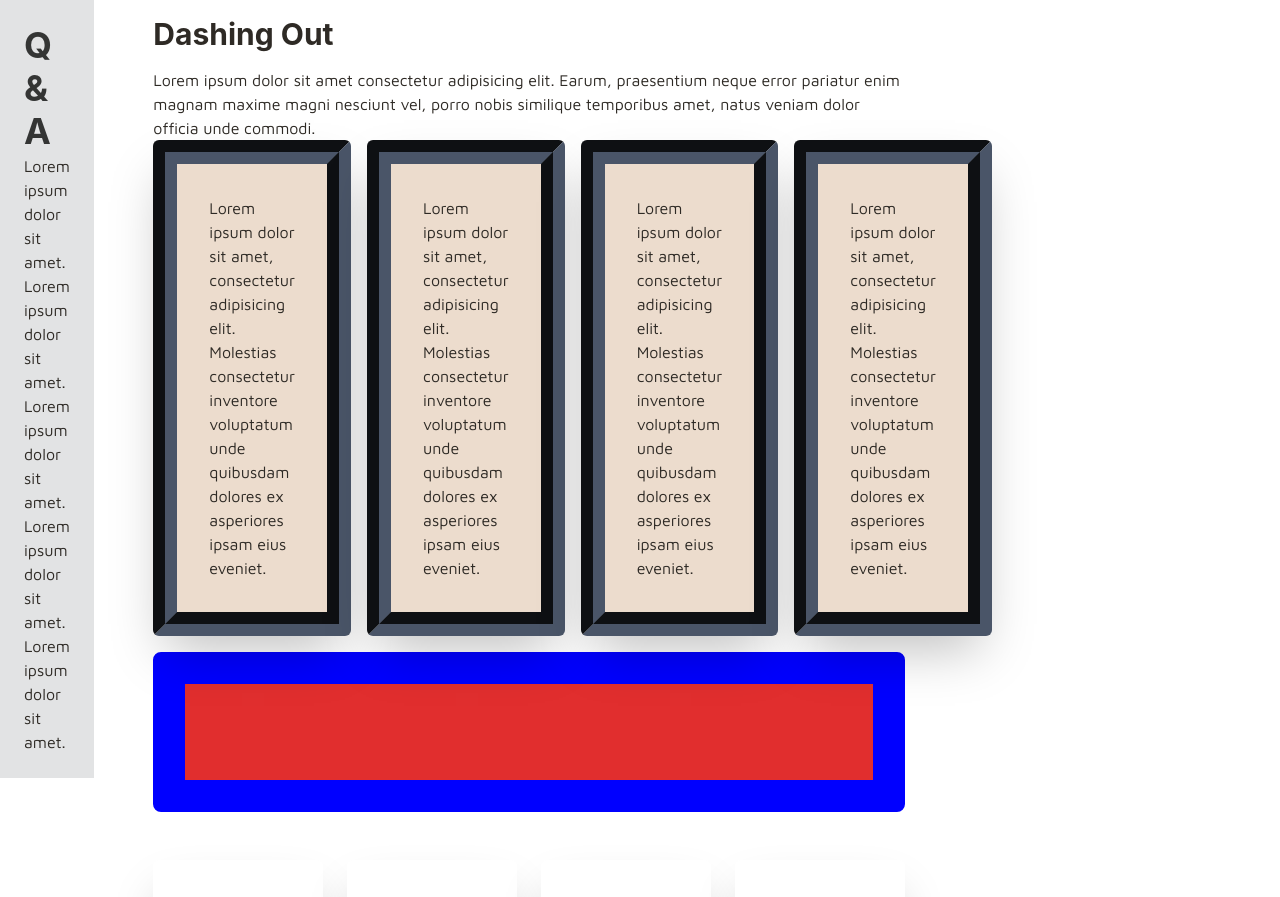
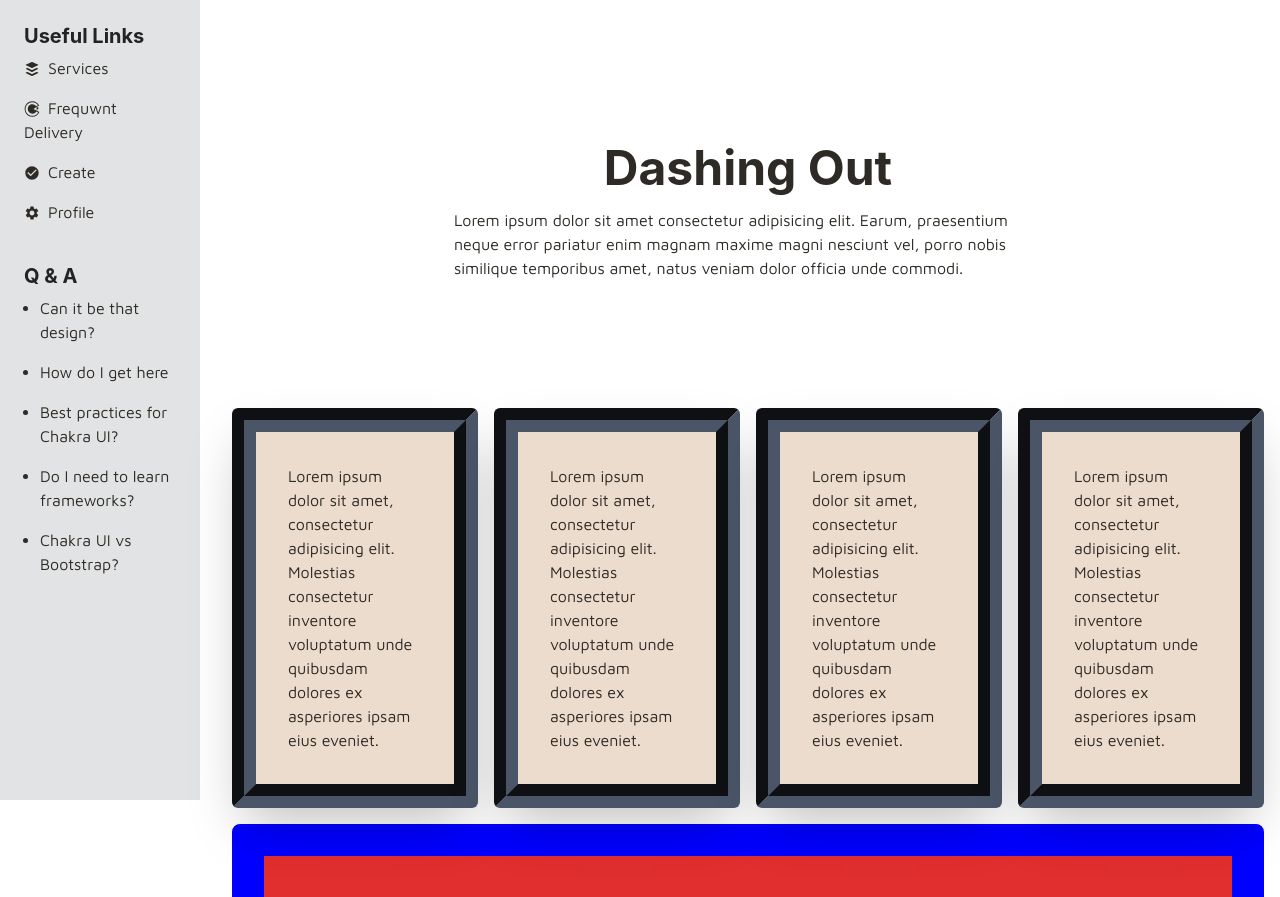
Before and after one commit to Henry-Egboh/jouper, a React (Vite) app: page / in a window 1280 px wide. Shown: the top 897 px of the page. Built offline with nearby package versions, Linux system fonts and the light colour scheme.

Commit message:
Added third party ListIcons to the sidebar

```diff
--- a/package.json
+++ b/package.json
@@ -10,6 +10,7 @@
     "preview": "vite preview"
   },
   "dependencies": {
+    "@chakra-ui/icons": "^2.0.18",
     "@chakra-ui/react": "^2.5.5",
     "@emotion/react": "^11.10.6",
     "@emotion/styled": "^11.10.6",
@@ -18,6 +19,7 @@
     "match-sorter": "^6.3.1",
     "react": "^18.2.0",
     "react-dom": "^18.2.0",
+    "react-icons": "^4.8.0",
     "react-router-dom": "^6.10.0",
     "sort-by": "^1.2.0"
   },
--- a/src/components/Dashboard.jsx
+++ b/src/components/Dashboard.jsx
@@ -1,91 +1,171 @@
-import { Box, Container, Heading, Flex, Text, VStack, HStack } from "@chakra-ui/react";
+import {
+  Box,
+  Container,
+  Heading,
+  Flex,
+  Text,
+  VStack,
+  HStack,
+  SimpleGrid,
+} from "@chakra-ui/react";
 
 const Dashboard = () => {
   return (
-        <Container maxW='90%'>
-            <Heading as='h3' size='lg' my='1rem'>
+    <Container maxW="100%">
+      <Container py={32} centerContent>
+        <Heading size='2xl' my="1rem">
           Dashing Out
         </Heading>
         <Text>
           Lorem ipsum dolor sit amet consectetur adipisicing elit. Earum,
-                praesentium neque error pariatur enim magnam maxime magni nesciunt vel,
-                porro nobis similique temporibus amet, natus veniam dolor officia unde commodi.
+          praesentium neque error pariatur enim magnam maxime magni nesciunt
+          vel, porro nobis similique temporibus amet, natus veniam dolor officia
+          unde commodi.
         </Text>
+      </Container>
+      {/* divs with thick border */}
       <Flex columnGap={4}>
-                <Box boxShadow='2xl' rounded='md' bg='#ecdccd' p={8} border='16px' borderColor='gray.600' borderWidth={24} borderStyle='groove'>
-                    <Text color='#f2f.80'>
-                        Lorem ipsum dolor sit amet, consectetur adipisicing elit.
-                        Molestias consectetur inventore voluptatum unde quibusdam dolores ex asperiores ipsam eius eveniet.
+        <Box
+          boxShadow="2xl"
+          rounded="md"
+          bg="#ecdccd"
+          p={8}
+          border="16px"
+          borderColor="gray.600"
+          borderWidth={24}
+          borderStyle="groove"
+        >
+          <Text color="#f2f.80">
+            Lorem ipsum dolor sit amet, consectetur adipisicing elit. Molestias
+            consectetur inventore voluptatum unde quibusdam dolores ex
+            asperiores ipsam eius eveniet.
           </Text>
         </Box>
-                <Box boxShadow='2xl' rounded='md' bg='#ecdccd' p={8} border='16px' borderColor='gray.600' borderWidth={24} borderStyle='groove'>
-                    <Text color='#f2f.80'>
-                        Lorem ipsum dolor sit amet, consectetur adipisicing elit.
-                        Molestias consectetur inventore voluptatum unde quibusdam dolores ex asperiores ipsam eius eveniet.
+        <Box
+          boxShadow="2xl"
+          rounded="md"
+          bg="#ecdccd"
+          p={8}
+          border="16px"
+          borderColor="gray.600"
+          borderWidth={24}
+          borderStyle="groove"
+        >
+          <Text color="#f2f.80">
+            Lorem ipsum dolor sit amet, consectetur adipisicing elit. Molestias
+            consectetur inventore voluptatum unde quibusdam dolores ex
+            asperiores ipsam eius eveniet.
           </Text>
         </Box>
-                <Box boxShadow='2xl' rounded='md' bg='#ecdccd' p={8} border='16px' borderColor='gray.600' borderWidth={24} borderStyle='groove'>
-                    <Text color='#f2f.80'>
-                        Lorem ipsum dolor sit amet, consectetur adipisicing elit.
-                        Molestias consectetur inventore voluptatum unde quibusdam dolores ex asperiores ipsam eius eveniet.
+        <Box
+          boxShadow="2xl"
+          rounded="md"
+          bg="#ecdccd"
+          p={8}
+          border="16px"
+          borderColor="gray.600"
+          borderWidth={24}
+          borderStyle="groove"
+        >
+          <Text color="#f2f.80">
+            Lorem ipsum dolor sit amet, consectetur adipisicing elit. Molestias
+            consectetur inventore voluptatum unde quibusdam dolores ex
+            asperiores ipsam eius eveniet.
           </Text>
         </Box>
-                <Box boxShadow='2xl' rounded='md' bg='#ecdccd' p={8} border='16px' borderColor='gray.600' borderWidth={24} borderStyle='groove'>
-                    <Text color='#f2f.80'>
-                        Lorem ipsum dolor sit amet, consectetur adipisicing elit.
-                        Molestias consectetur inventore voluptatum unde quibusdam dolores ex asperiores ipsam eius eveniet.
+        <Box
+          boxShadow="2xl"
+          rounded="md"
+          bg="#ecdccd"
+          p={8}
+          border="16px"
+          borderColor="gray.600"
+          borderWidth={24}
+          borderStyle="groove"
+        >
+          <Text color="#f2f.80">
+            Lorem ipsum dolor sit amet, consectetur adipisicing elit. Molestias
+            consectetur inventore voluptatum unde quibusdam dolores ex
+            asperiores ipsam eius eveniet.
           </Text>
         </Box>
       </Flex>
-            <Box p={12} border={8} borderColor='blue' bg='#e12e2e' borderWidth={32} borderStyle='solid' borderRadius={8} my={4}>
-
-            </Box>
+      {/* empty div */}
+      <Box
+        p={12}
+        border={8}
+        borderColor="blue"
+        bg="#e12e2e"
+        borderWidth={32}
+        borderStyle="solid"
+        borderRadius={8}
+        my={4}
+      ></Box>
 
       {/* stack boxes */}
-            <HStack spacing={6} py={8}>
-                <Box boxShadow='2xl' rounded='md' bg='#fff' p={8}>
-                    <Text color='#f2f.80'>
-                        Lorem ipsum dolor sit amet, consectetur adipisicing elit.
-                        Molestias consectetur inventore voluptatum unde quibusdam dolores ex asperiores ipsam eius eveniet.
+      <HStack as="div" spacing={6} py={8}>
+        <Box boxShadow="2xl" rounded="md" bg="#fff" p={8}>
+          <Text color="#f2f.80">
+            Lorem ipsum dolor sit amet, consectetur adipisicing elit. Molestias
+            consectetur inventore voluptatum unde quibusdam dolores ex
+            asperiores ipsam eius eveniet.
           </Text>
         </Box>
-                <Box boxShadow='2xl' rounded='md' bg='#fff' p={8}>
-                    <Text color='#f2f.80'>
-                        Lorem ipsum dolor sit amet, consectetur adipisicing elit.
-                        Molestias consectetur inventore voluptatum unde quibusdam dolores ex asperiores ipsam eius eveniet.
+        <Box boxShadow="2xl" rounded="md" bg="#fff" p={8}>
+          <Text color="#f2f.80">
+            Lorem ipsum dolor sit amet, consectetur adipisicing elit. Molestias
+            consectetur inventore voluptatum unde quibusdam dolores ex
+            asperiores ipsam eius eveniet.
           </Text>
         </Box>
-                <Box boxShadow='2xl' rounded='md' bg='#fff' p={8}>
-                    <Text color='#f2f.80'>
-                        Lorem ipsum dolor sit amet, consectetur adipisicing elit.
-                        Molestias consectetur inventore voluptatum unde quibusdam dolores ex asperiores ipsam eius eveniet.
+        <Box boxShadow="2xl" rounded="md" bg="#fff" p={8}>
+          <Text color="#f2f.80">
+            Lorem ipsum dolor sit amet, consectetur adipisicing elit. Molestias
+            consectetur inventore voluptatum unde quibusdam dolores ex
+            asperiores ipsam eius eveniet.
           </Text>
         </Box>
-                <Box boxShadow='2xl' rounded='md' bg='#fff' p={8}>
-                    <Text color='#f2f.80'>
-                        Lorem ipsum dolor sit amet, consectetur adipisicing elit.
-                        Molestias consectetur inventore voluptatum unde quibusdam dolores ex asperiores ipsam eius eveniet.
+        <Box boxShadow="2xl" rounded="md" bg="#fff" p={8}>
+          <Text color="#f2f.80">
+            Lorem ipsum dolor sit amet, consectetur adipisicing elit. Molestias
+            consectetur inventore voluptatum unde quibusdam dolores ex
+            asperiores ipsam eius eveniet.
           </Text>
         </Box>
       </HStack>
 
       {/* another stack */}
-            <VStack spacing='1rem' align='stretch' pb={8}>
-                <Box bg='#898989' p={8}>
-                    <Heading as='h4' my={2}>Sandwich Studies</Heading>
-                    <Text>Lorem ipsum dolor, sit amet consectetur adipisicing elit. Consequuntur non laborum dolor culpa nobis doloribus.</Text>
+      <VStack as="div" spacing="1rem" align="stretch" pb={8}>
+        <Box bg="#898989" p={8}>
+          <Heading as="h4" my={2}>
+            Sandwich Studies
+          </Heading>
+          <Text>
+            Lorem ipsum dolor, sit amet consectetur adipisicing elit.
+            Consequuntur non laborum dolor culpa nobis doloribus.
+          </Text>
         </Box>
-                <Box bg='#671134' p={8}>
-                    <Heading as='h4' my={2}>Sandwich Studies</Heading>
-                    <Text color='#ffc'>Lorem ipsum dolor, sit amet consectetur adipisicing elit. Consequuntur non laborum dolor culpa nobis doloribus.</Text>
+        <Box bg="#671134" p={8}>
+          <Heading as="h4" my={2}>
+            Sandwich Studies
+          </Heading>
+          <Text color="#ffc">
+            Lorem ipsum dolor, sit amet consectetur adipisicing elit.
+            Consequuntur non laborum dolor culpa nobis doloribus.
+          </Text>
         </Box>
-                <Box bg='#671134' p={8}>
-                    <Heading as='h4' my={2}>Sandwich Studies</Heading>
-                    <Text color='#ffc'>Lorem ipsum dolor, sit amet consectetur adipisicing elit. Consequuntur non laborum dolor culpa nobis doloribus.</Text>
+        <Box bg="#671134" p={8}>
+          <Heading as="h4" my={2}>
+            Sandwich Studies
+          </Heading>
+          <Text color="#ffc">
+            Lorem ipsum dolor, sit amet consectetur adipisicing elit.
+            Consequuntur non laborum dolor culpa nobis doloribus.
+          </Text>
         </Box>
       </VStack>
     </Container>
   );
-}
+};
 
 export default Dashboard;
--- a/src/components/layout/Layout.jsx
+++ b/src/components/layout/Layout.jsx
@@ -5,11 +5,11 @@ import { Grid, GridItem } from "@chakra-ui/react";
 const Layout = () => {
   return (
     <>
-      <Grid templateColumns='repeat(6, 1fr)'>
-        <GridItem>
+      <Grid templateColumns='repeat(6, 1fr)' columnGap={4}>
+        <GridItem colSpan={1}>
           <Sidebar />
         </GridItem>
-        <GridItem>
+        <GridItem colSpan={5}>
           <Outlet />
         </GridItem>
       </Grid>
--- a/src/components/otherComp/Sidebar.jsx
+++ b/src/components/otherComp/Sidebar.jsx
@@ -1,15 +1,52 @@
-import { Box, Heading, Text } from "@chakra-ui/react"
+import { Box, Heading, Stack } from "@chakra-ui/react";
+import { List, ListItem, ListIcon, UnorderedList } from "@chakra-ui/react";
+import { MdSettings, MdCheckCircle } from "react-icons/md";
+import { FaCodiepie, FaBuffer } from 'react-icons/fa';
+
 export default function Sidebar() {
   return (
     <div>
-        <Box bg='#e2e3e4' p={6}>
-            <Heading as='h4' color='#343534'>Q & A</Heading>
-            <Text>Lorem ipsum dolor sit amet.</Text>
-            <Text>Lorem ipsum dolor sit amet.</Text>
-            <Text>Lorem ipsum dolor sit amet.</Text>
-            <Text>Lorem ipsum dolor sit amet.</Text>
-            <Text>Lorem ipsum dolor sit amet.</Text>
+      <Stack bg="#e2e3e4" p={6} minH="100vh">
+        {/* useful links */}
+        <Box>
+        <Heading mb={2} as="h4" fontSize={20} color=" #232323">
+            Useful Links
+          </Heading>
+          <List spacing={4}>
+            <ListItem>
+              <ListIcon as={FaBuffer} color="green.500" />
+              Services
+            </ListItem>
+            <ListItem>
+              <ListIcon as={FaCodiepie} color="green.500" />
+              Frequwnt Delivery
+            </ListItem>
+            <ListItem>
+              <ListIcon as={MdCheckCircle} color="green.500" />
+             Create
+            </ListItem>
+            {/* You can also use custom icons from react-icons */}
+            <ListItem>
+              <ListIcon as={MdSettings} color="green.500" />
+             Profile
+            </ListItem>
+          </List>
         </Box>
+
+          {/* Q & A */}
+        <Box py={8}>
+          <Heading mb={2} as="h4" fontSize={20} color=" #232323">
+            Q & A
+          </Heading>
+          <UnorderedList spacing={4}>
+            <ListItem>Can it be that design?</ListItem>
+            <ListItem>How do I get here</ListItem>
+            <ListItem>Best practices for Chakra UI?</ListItem>
+            <ListItem>Do I need to learn frameworks?</ListItem>
+            <ListItem>Chakra UI vs Bootstrap?</ListItem>
+          </UnorderedList>
+        </Box>
+      </Stack>
     </div>
-  )
+  );
 }
```
Also changed, not shown: 1 other file (tests, documents, lock files or other folders). Lines whose indentation alone changed are shown as unchanged.
